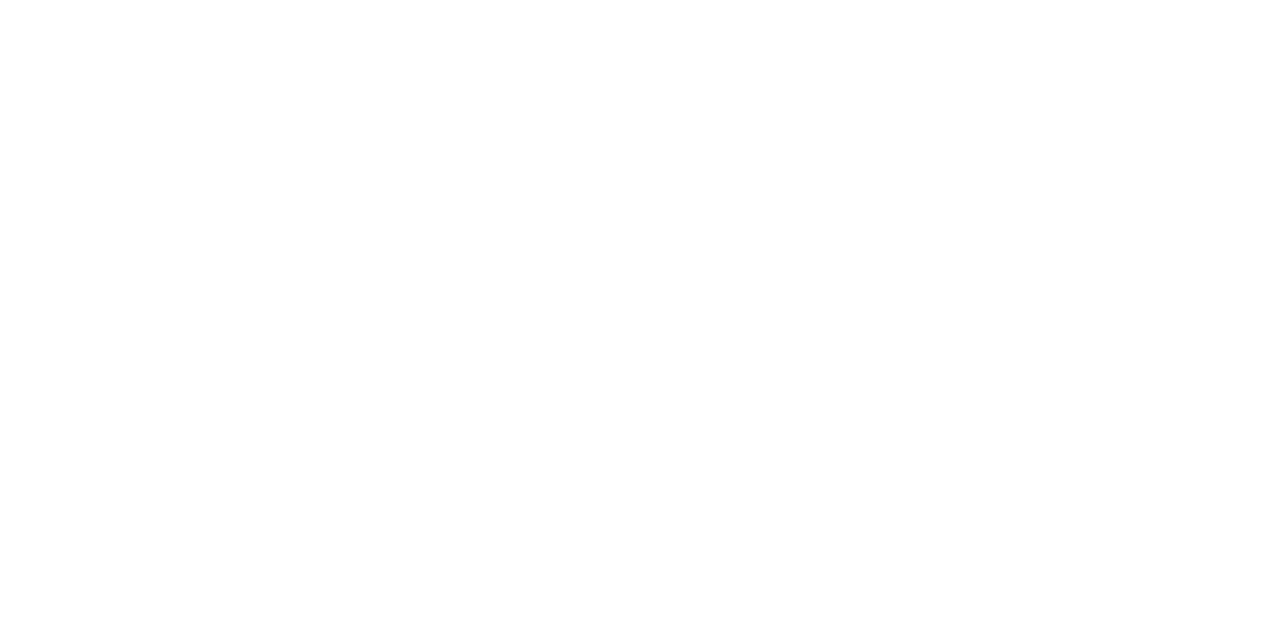
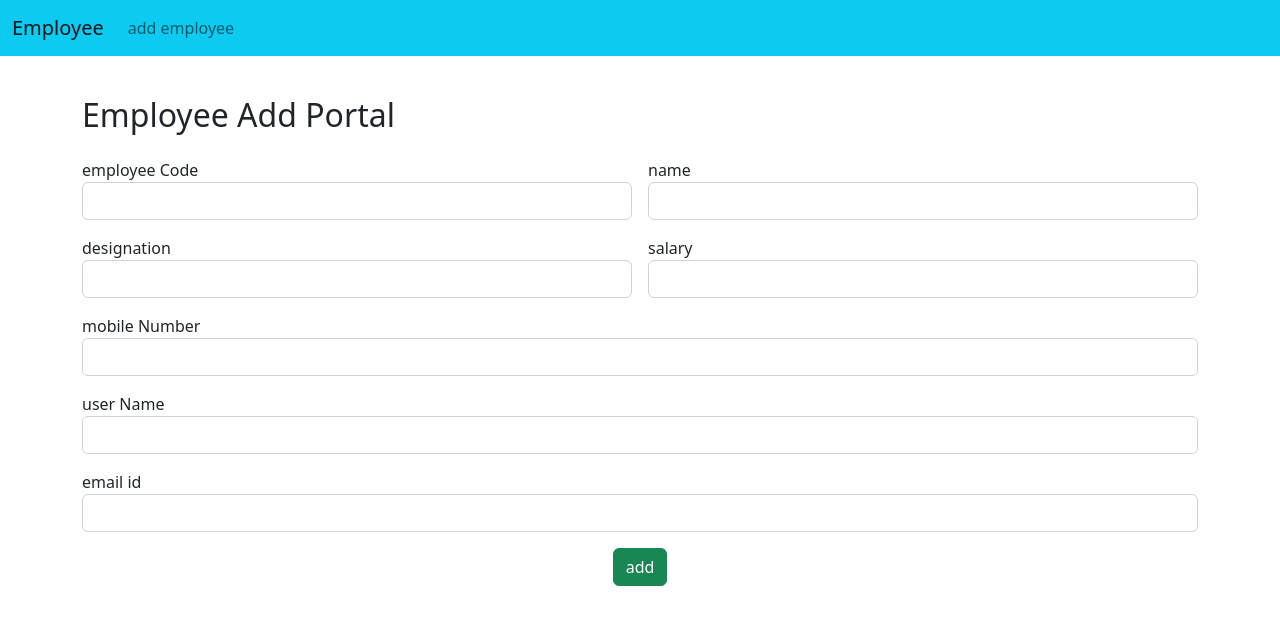
Before and after one commit to krishnanunnijp/nest-leaves-angular-app, an Angular app: page /add in a window 1280 px wide. Before the commit this address led to /. Shown: the top 624 px of the page. Built offline with nearby package versions, Linux system fonts and the light colour scheme.

Commit message:
employee  add

```diff
--- /dev/null
+++ b/src/app/add-employee/add-employee.component.html
@@ -0,0 +1,47 @@
+<app-admin-navbar></app-admin-navbar>
+<div class="container">
+    <div class="row">
+        <div class="col col-12 col-sm-12 col-md-12 col-lg-12 col-xl-12 col-xxl-12">
+            <div class="row g-3 mt-4">
+                <div class="col col-12 col-sm-12 col-md-12 col-lg-12 col-xl-12 col-xxl-12">
+                    <h2>Employee Add Portal</h2>
+                </div>
+                <div class="col col-12 col-sm-6 col-md-6 col-lg-6 col-xl-6 col-xxl-6">
+                    <label for="" class="forem-label">employee Code</label>
+                    <input name="employeeCode" [(ngModel)]="employeeCode" type="text" class="form-control">
+                </div>
+                <div class="col col-12 col-sm-6 col-md-6 col-lg-6 col-xl-6 col-xxl-6">
+                    <label for="" class="forem-label">name</label>
+                    <input  name="name" [(ngModel)]="name" type="text" class="form-control">
+                </div>
+                <div class="col col-12 col-sm-6 col-md-6 col-lg-6 col-xl-6 col-xxl-6">
+                    <label for="" class="forem-label">designation</label>
+                    <input name="designation" [(ngModel)]="designation"  type="text" class="form-control">
+                </div>
+                <div class="col col-12 col-sm-6 col-md-6 col-lg-6 col-xl-6 col-xxl-6">
+                    <label for="" class="forem-label">salary</label>
+                    <input name="salary" [(ngModel)]="salary" type="text" class="form-control">
+                </div>
+
+                <div class="col col-12 col-sm-12 col-md-12 col-lg-12 col-xl-12 col-xxl-12">
+                    <label for="" class="forem-label">mobile Number</label>
+                    <input name="mobileNumber" [(ngModel)]="mobileNumber" type="text" class="form-control">
+
+                </div>
+                <div class="col col-12 col-sm-12 col-md-12 col-lg-12 col-xl-12 col-xxl-12">
+                    <label for="" class="forem-label">user Name</label>
+                    <input name="userName" [(ngModel)]="userName" type="text" class="form-control">
+
+                </div>
+                <div class="col col-12 col-sm-12 col-md-12 col-lg-12 col-xl-12 col-xxl-12">
+                    <label for="" class="forem-label">email id</label>
+                    <input name="password" [(ngModel)]="password" type="text" class="form-control">
+
+                </div>
+                <div class="col col-12 col-sm-12 col-md-12 col-lg-12 col-xl-12 col-xxl-12 text-center">
+                    <button (click)="readValue()" class="btn btn-success">add</button>
+                </div>
+            </div>
+        </div>
+    </div>
+</div>
--- /dev/null
+++ b/src/app/add-employee/add-employee.component.ts
@@ -0,0 +1,50 @@
+import { Component } from '@angular/core';
+import { ApiService } from '../api.service';
+
+@Component({
+  selector: 'app-add-employee',
+  templateUrl: './add-employee.component.html',
+  styleUrls: ['./add-employee.component.css']
+})
+export class AddEmployeeComponent {
+  constructor(private api:ApiService){}
+  employeeCode=""
+  name=""
+  designation=""
+  salary=""
+  companyName=""
+  mobileNumber=""
+  userName=""
+  password=""
+
+  data:any={}
+
+  readValue=()=>{
+    this.data={
+      "employeeCode":this.employeeCode,
+      "name":this.name,
+      "companyName":this.companyName,
+      "designation":this.designation,
+      "salary":this.salary,
+      "mobileNumber":this.mobileNumber,
+      "password":this.mobileNumber
+    }
+    this.api.addEmp(this.data).subscribe(
+      (generated:any)=>{
+        console.log(generated)
+        if(generated.status=="success"){
+          alert("added ")
+          this.employeeCode=""
+          this.name=""
+          this.designation=""
+          this.salary=""
+          this.companyName=""
+          this.mobileNumber=""
+          this.userName=""
+          this.password=""
+        }
+
+      }
+    )
+  }
+}
--- /dev/null
+++ b/src/app/admin-navbar/admin-navbar.component.html
@@ -0,0 +1,16 @@
+<nav class="navbar navbar-expand-lg bg-info">
+    <div class="container-fluid">
+      <a class="navbar-brand" href="#">Employee</a>
+      <button class="navbar-toggler" type="button" data-bs-toggle="collapse" data-bs-target="#navbarNav" aria-controls="navbarNav" aria-expanded="false" aria-label="Toggle navigation">
+        <span class="navbar-toggler-icon"></span>
+      </button>
+      <div class="collapse navbar-collapse" id="navbarNav">
+        <ul class="navbar-nav me-auto my-2 my-lg-0 navbar-nav-scroll" style="--bs-scroll-height: 100px;">
+
+            <li class="nav-item ">
+                <a class="nav-link " aria-current="page" href="/add">add employee</a>
+            </li>
+        </ul>
+      </div>
+    </div>
+  </nav>
--- a/src/app/api.service.ts
+++ b/src/app/api.service.ts
@@ -12,4 +12,7 @@ export class ApiService {
     return this.http.post("http://localhost:8080/login",value)
 
   }
+  addEmp=(value:any)=>{
+    return this.http.post("http://localhost:8080/add",value)
+  }
 }
```
Also changed, not shown: src/app/admin-navbar/admin-navbar.component.ts (added, +10 -0 lines), src/app/app.module.ts (+9 -1 lines), src/app/add-employee/add-employee.component.css (added), src/app/admin-navbar/admin-navbar.component.css (added), 2 other files (tests, documents, lock files or other folders).
